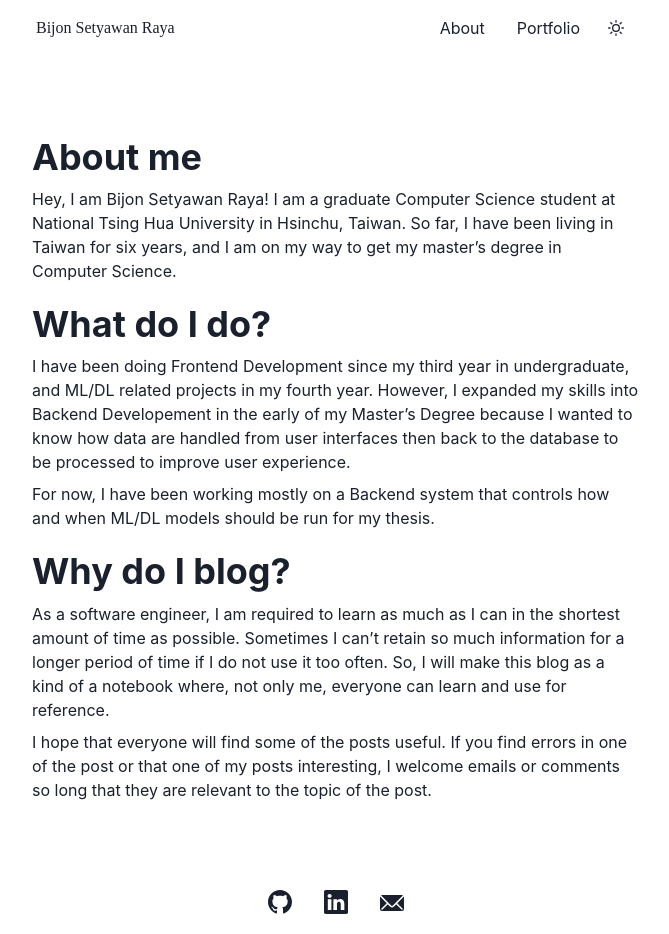
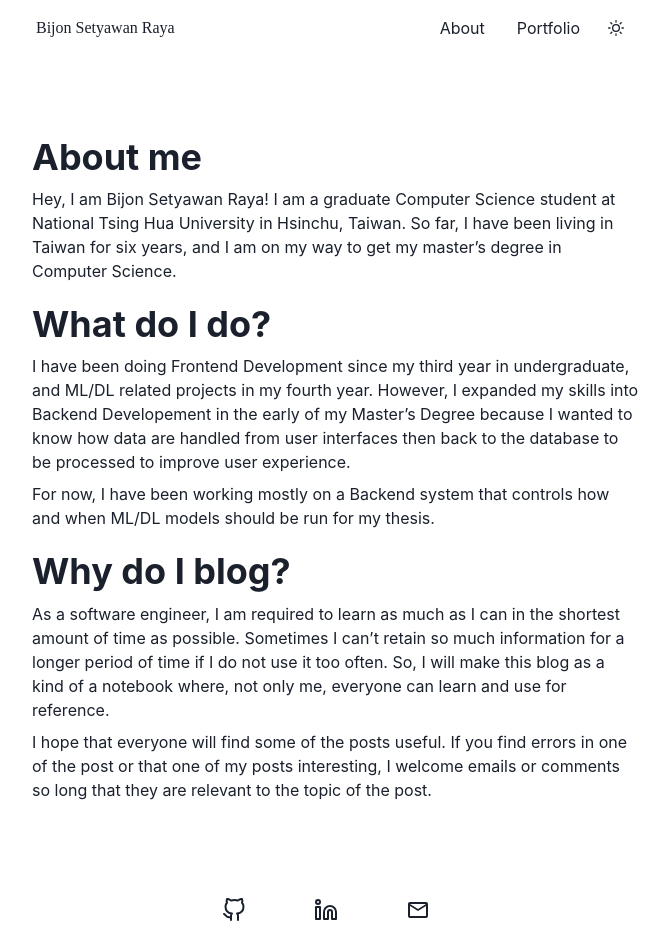
Before and after one commit to bsraya/bsraya, a Next.js app: page /about in a window 1280 px wide. Shown: the top 934 px of the page, without its empty margins (304-973 px from the left). Built offline with nearby package versions, Linux system fonts and the light colour scheme; a small style sheet from the web is missing.

Commit message:
feat: change icons

```diff
--- a/components/Footer.tsx
+++ b/components/Footer.tsx
@@ -1,20 +1,23 @@
-import { Flex, Link, useColorModeValue } from '@chakra-ui/react'
-import { BsGithub, BsLinkedin } from 'react-icons/bs'
-import { EmailIcon } from '@chakra-ui/icons'
+import { Flex, Link, IconButton } from '@chakra-ui/react'
+import { FiGithub, FiLinkedin } from 'react-icons/fi'
+import { MdOutlineMail } from 'react-icons/md'
 
 export default function Footer(): JSX.Element {
     const size = '1.5rem'
     const link = [
         {
-            icon: <BsGithub style={{ fontSize: size }} />,
+            key: 'github',
+            icon: <FiGithub style={{ fontSize: size }} />,
             url: 'https://github.com/bsraya',
         },
         {
-            icon: <BsLinkedin style={{ fontSize: size }} />,
+            key: 'linkedin',
+            icon: <FiLinkedin style={{ fontSize: size }} />,
             url: 'https://www.linkedin.com/in/bijonsetyawan/'
         },
         {
-            icon: <EmailIcon style={{ fontSize: size }} />,
+            key: 'email',
+            icon: <MdOutlineMail style={{ fontSize: size }} />,
             url: 'mailto:nathan.setyawan96@gmail.com',
         },
     ]
@@ -22,21 +25,24 @@ export default function Footer(): JSX.Element {
     return (
         <Flex as="footer" marginBottom={20} direction="column" align="center">
             <Flex maxW="container.md">
-                {link.map((item, index) => (
+                {link.map((item) => (
                     <Link
-                        key={index}
+                        key={item.key}
                         as="a"
                         px={4}
                         py={2}
-                        rounded={'md'}
-                        _hover={{
-                            textDecoration: 'none',
-                            bg: 'blue.500',
-                        }}
+                        rounded={'xl'}
                         href={item.url}
                         isExternal
                     >
-                        {item.icon}
+                        <IconButton
+                            key={item.key}
+                            aria-label={item.key}
+                            icon={item.icon}
+                            variant="ghost"
+                            isRound
+                            mr={5}
+                        />
                     </Link>
                 ))}
             </Flex>
```
